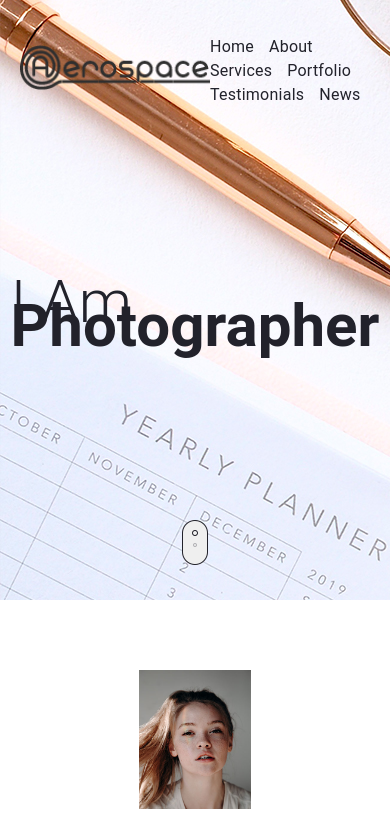
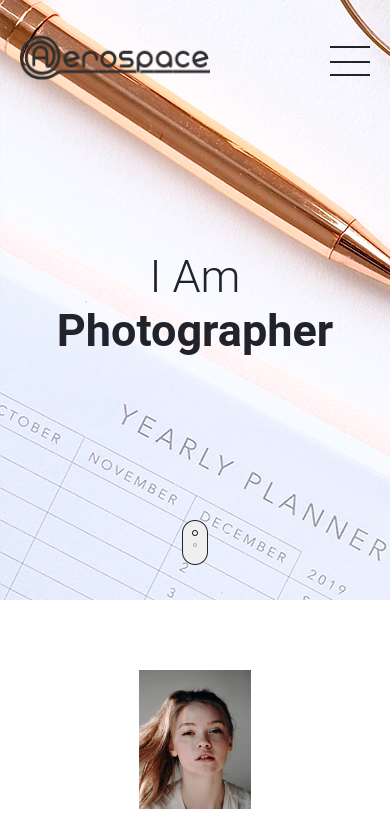
Before and after one commit to Elee-from-the-far-east/Myprojects, a website built with webpack: page src/index.html in a window 390 px wide. Shown: the top 838 px of the page. Built offline with nearby package versions, Linux system fonts and the light colour scheme.

Commit message:
finished

```diff
--- a/src/SCSS/blocks/header/header.html
+++ b/src/SCSS/blocks/header/header.html
@@ -1,9 +1,18 @@
 <header class="main-header">
   <div class="container">
     <h1 class="visually-hidden">My personal page</h1>
-    <div class="main-header__flex-container main-header__flex-container--column">
-      <div class="main-header__flex-container main-header__flex-container--top-row">
-        <a href="#"><img class="main-header__logo" src="../../../images/Logo.png" alt="Logo"></a>
+    <div
+      class="main-header__flex-container main-header__flex-container--column"
+    >
+      <div
+        class="main-header__flex-container main-header__flex-container--top-row"
+      >
+        <a href="#"
+          ><img
+            class="main-header__logo"
+            src="../../../images/Logo.png"
+            alt="Logo"
+        /></a>
         <nav class="main-header__navigation">
           <ul class="main-header__menu">
             <li class="main-header__menu-item"><a href="#">Home </a></li>
@@ -14,11 +23,23 @@
             <li class="main-header__menu-item"><a href="#">News</a></li>
           </ul>
         </nav>
+        <div class="burger">
+          <span class="burger__el"></span>
+        </div>
       </div>
-      <p class="main-header__intro">I Am <span class="main-header__intro main-header__intro--bold">Photographer</span>
+      <p class="main-header__intro">
+        <span>I Am</span>
+        <span class="main-header__intro main-header__intro--bold"
+          >Photographer</span
+        >
       </p>
-      <button class="main-header__btn"><img class="image image--default-position" src="../../../images/btn.png"
-          alt="button"></button>
+      <button class="main-header__btn">
+        <img
+          class="image image--default-position"
+          src="../../../images/btn.png"
+          alt="button"
+        />
+      </button>
     </div>
   </div>
 </header>
--- a/src/SCSS/blocks/header/header.scss
+++ b/src/SCSS/blocks/header/header.scss
@@ -1,4 +1,6 @@
 .main-header {
+  position: relative;
+
   box-sizing: border-box;
 
   background-image: url("../../../images/headerbg.jpg");
@@ -30,6 +32,27 @@
 }
 
 .main-header__navigation {
+  @media (max-width: 767px) {
+    position: absolute;
+    top: -100%;
+    left: 0;
+    z-index: 2;
+
+    display: flex;
+    align-items: center;
+    justify-content: center;
+
+    width: 100%;
+    height: 100%;
+
+    background-color: white;
+
+    transition: all 1s ease 0s;
+
+    &--active {
+      top: 0;
+    }
+  }
 }
 
 .main-header__menu {
@@ -37,12 +60,59 @@
   display: flex;
   flex-wrap: wrap;
   margin-right: -15px;
+  @media (max-width: 767px) {
+    display: block;
+
+    font-weight: 500;
+    font-size: 18px;
+  }
 }
 
 .main-header__menu-item {
+  position: relative;
+
   margin-right: 15px;
 
   letter-spacing: 0.24px;
+
+  &::before,
+  &::after {
+    position: absolute;
+    left: 0;
+
+    width: 100%;
+    height: 2px;
+
+    background-color: $darkbg;
+    opacity: 0;
+
+    transition: all 0.3s ease;
+
+    content: "";
+  }
+
+  &::before {
+    top: -10%;
+  }
+
+  &::after {
+    bottom: -10%;
+  }
+
+  &:hover::before {
+    top: 0;
+
+    opacity: 1;
+  }
+
+  &:hover::after {
+    bottom: 0;
+
+    opacity: 1;
+  }
+  @media (max-width: 767px) {
+    margin-bottom: 15px;
+  }
 }
 
 .main-header__intro {
@@ -50,6 +120,11 @@
 
   font-weight: 300;
   font-size: 60px;
+  @media (max-width: 550px) {
+    font-size: 45px;
+    line-height: 1.2;
+    text-align: center;
+  }
 }
 
 .main-header__intro--bold {
--- a/src/SCSS/main.scss
+++ b/src/SCSS/main.scss
@@ -15,6 +15,7 @@
 @import "./blocks/freelance/freelance";
 @import "./blocks/testimonials/testimonials";
 @import "./blocks/achivments/achivments";
+@import "./reuseables/blocks/burger";
 
 * {
   box-sizing: border-box;
--- /dev/null
+++ b/src/SCSS/reuseables/blocks/burger.scss
@@ -0,0 +1,52 @@
+.burger {
+  position: relative;
+  z-index: 5;
+
+  display: none;
+  width: 40px;
+  height: 30px;
+
+  &__el,
+  &::before,
+  &::after {
+    position: absolute;
+
+    width: 100%;
+    height: 2px;
+
+    background-color: $darkbg;
+
+    transition: all 0.3s ease-in-out;
+
+    content: "";
+  }
+
+  &__el {
+    top: 50%;
+  }
+
+  &::before {
+    top: 0;
+  }
+
+  &::after {
+    bottom: 0;
+  }
+
+  &--active {
+    .burger__el {
+      transform: scale(0);
+    }
+
+    &::before {
+      transform: rotate(45deg) translate(8px, 12px);
+    }
+
+    &::after {
+      transform: rotate(-45deg) translate(8px, -12px);
+    }
+  }
+  @media (max-width: 767px) {
+    display: block;
+  }
+}
--- a/src/index.js
+++ b/src/index.js
@@ -1,4 +1,8 @@
 import "./SCSS/main.scss";
-import $ from "jquery";
 
-$(document).ready(function () {});
+document.querySelector(".burger").addEventListener("click", function (e) {
+    e.target.closest(".burger").classList.toggle("burger--active");
+    document
+        .querySelector(".main-header__navigation")
+        .classList.toggle("main-header__navigation--active");
+});
```
